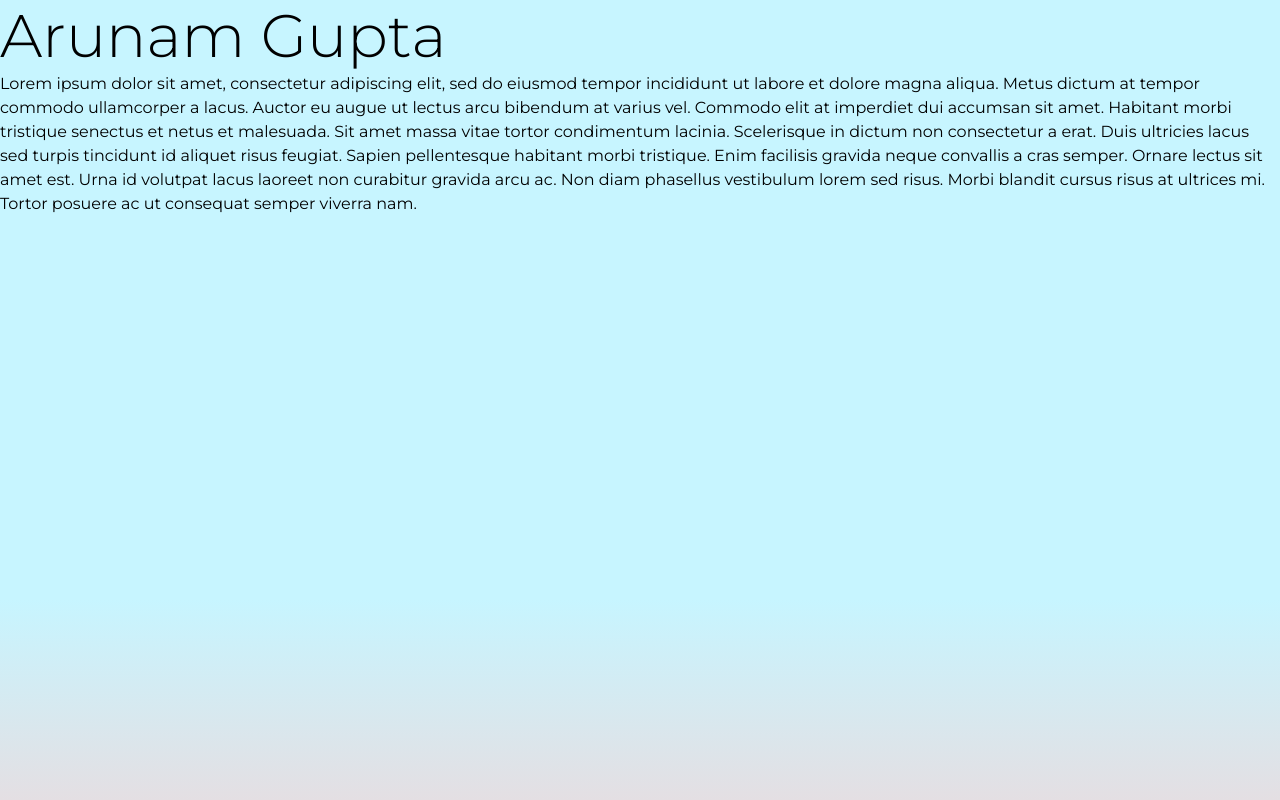
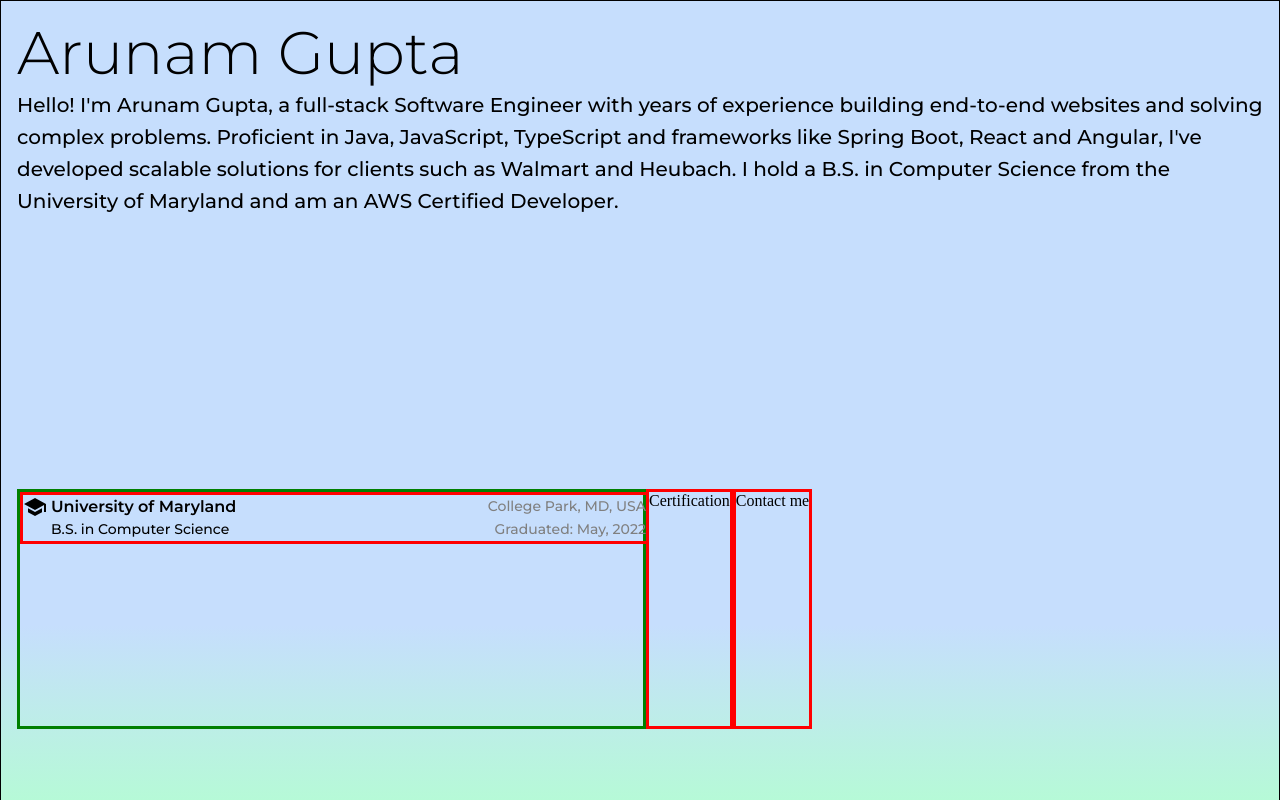
Before and after one commit to Arunam97/arunam.us, a React (Create React App) app: page / in a window 1280 px wide. Shown: the top 800 px of the page. Built offline with nearby package versions, Linux system fonts and the light colour scheme.

Commit message:
started about me section

```diff
--- /dev/null
+++ b/src/components/about-me-education/about-me-education.js
@@ -0,0 +1,50 @@
+import { Typography, Box } from "@mui/material";
+import SchoolIcon from "@mui/icons-material/School";
+
+const AboutMeEducation = () => {
+  return (
+    <Box sx={{ display: "flex", border: "solid red", width: "100%" }}>
+      <SchoolIcon sx={{ marginRight: "4px" }} />
+      <Box
+        sx={{
+          width: "100%",
+          display: "flex",
+          flexDirection: "column"
+        }}
+      >
+        <Box
+          sx={{
+            display: "flex",
+            justifyContent: "space-between",
+            alignItems: "center",
+            flexWrap: "wrap"
+          }}
+        >
+          <Typography sx={{ fontWeight: "600" }}>
+            University of Maryland
+          </Typography>
+          <Typography variant="subtitle2" color="grey">
+            College Park, MD, USA
+          </Typography>
+        </Box>
+        <Box
+          sx={{
+            display: "flex",
+            justifyContent: "space-between",
+            alignItems: "center",
+            flexWrap: "wrap"
+          }}
+        >
+          <Typography variant="subtitle2" sx={{ fontWeight: "500" }}>
+            B.S. in Computer Science
+          </Typography>
+          <Typography variant="subtitle2" color="grey">
+            Graduated: May, 2022
+          </Typography>
+        </Box>
+      </Box>
+    </Box>
+  );
+};
+
+export default AboutMeEducation;
--- a/src/components/section/section.js
+++ b/src/components/common/section/section.js
@@ -10,6 +10,8 @@ const Section = ({
     <Box
       sx={{
         background: `linear-gradient(to bottom, ${startingColor} 75%, ${endingColor} 100%)`,
+        border: "solid black 1px",
+        padding: "1rem",
         minHeight: "100vh"
       }}
     >
--- a/src/constants/constants.js
+++ b/src/constants/constants.js
@@ -1,10 +1,10 @@
 export const constants = {
   COLORS: {
     LIGHT_MODE: {
-      LIGHT_CYAN: "#C7F5FF",
-      PLATINUM: "#E4DFE3",
-      PERIWINKLE: "#C7CFFF",
-      CELESTE: "#C7FFEB"
+      BACKGROUND1: "#C6DEFD",
+      BACKGROUND2: "#B3FFD0",
+      BACKGROUND3: "#B3BBFF",
+      BACKGROUND4: "#FFC3B3"
     }
   }
 };
--- a/src/views/about-me-section-content/about-me-section-content.js
+++ b/src/views/about-me-section-content/about-me-section-content.js
@@ -1,21 +1,39 @@
-import { Typography } from "@mui/material";
+import { Box, Typography } from "@mui/material";
+import AboutMeEducation from "../../components/about-me-education/about-me-education";
 
 const AboutMeSectionContent = () => {
   return (
-    <Typography>
-      Lorem ipsum dolor sit amet, consectetur adipiscing elit, sed do eiusmod
-      tempor incididunt ut labore et dolore magna aliqua. Metus dictum at tempor
-      commodo ullamcorper a lacus. Auctor eu augue ut lectus arcu bibendum at
-      varius vel. Commodo elit at imperdiet dui accumsan sit amet. Habitant
-      morbi tristique senectus et netus et malesuada. Sit amet massa vitae
-      tortor condimentum lacinia. Scelerisque in dictum non consectetur a erat.
-      Duis ultricies lacus sed turpis tincidunt id aliquet risus feugiat. Sapien
-      pellentesque habitant morbi tristique. Enim facilisis gravida neque
-      convallis a cras semper. Ornare lectus sit amet est. Urna id volutpat
-      lacus laoreet non curabitur gravida arcu ac. Non diam phasellus vestibulum
-      lorem sed risus. Morbi blandit cursus risus at ultrices mi. Tortor posuere
-      ac ut consequat semper viverra nam.
-    </Typography>
+    <Box sx={{ display: "flex", flexDirection: "column" }}>
+      <Box
+        sx={{
+          minHeight: "50vh"
+        }}
+      >
+        <Box sx={{ width: "100%" }}>
+          <Typography variant="h6">
+            Hello! I'm Arunam Gupta, a full-stack Software Engineer with years
+            of experience building end-to-end websites and solving complex
+            problems. Proficient in Java, JavaScript, TypeScript and frameworks
+            like Spring Boot, React and Angular, I've developed scalable
+            solutions for clients such as Walmart and Heubach. I hold a B.S. in
+            Computer Science from the University of Maryland and am an AWS
+            Certified Developer.
+          </Typography>
+        </Box>
+      </Box>
+      <Box
+        sx={{
+          height: "30vh",
+          display: "flex"
+        }}
+      >
+        <Box sx={{ width: "50%", border: "solid green" }}>
+          <AboutMeEducation />
+        </Box>
+        <Box sx={{ border: "solid red" }}>Certification</Box>
+        <Box sx={{ border: "solid red" }}>Contact me</Box>
+      </Box>
+    </Box>
   );
 };
 export default AboutMeSectionContent;
--- a/src/views/home/home.js
+++ b/src/views/home/home.js
@@ -1,6 +1,6 @@
 import { Box } from "@mui/material";
 
-import Section from "../../components/section/section";
+import Section from "../../components/common/section/section";
 import AboutMeSectionContent from "../about-me-section-content/about-me-section-content";
 import SkillsSectionContent from "../skills-section-content/skills-section-content";
 import WorkExperienceSectionContent from "../work-experience-section-content/work-experience-section-content";
@@ -13,7 +13,7 @@ export const Home = () => {
   const { ARUNAM_GUPTA, SKILLS, WORK_EXPERIENCE, PROJECTS } = labels;
   const {
     COLORS: {
-      LIGHT_MODE: { LIGHT_CYAN, PLATINUM, PERIWINKLE, CELESTE }
+      LIGHT_MODE: { BACKGROUND1, BACKGROUND2, BACKGROUND3, BACKGROUND4 }
     }
   } = constants;
 
@@ -22,26 +22,26 @@ export const Home = () => {
       <Section
         title={ARUNAM_GUPTA}
         Content={AboutMeSectionContent}
-        startingColor={LIGHT_CYAN}
-        endingColor={PLATINUM}
+        startingColor={BACKGROUND1}
+        endingColor={BACKGROUND2}
       />
       <Section
         title={SKILLS}
         Content={SkillsSectionContent}
-        startingColor={PLATINUM}
-        endingColor={PERIWINKLE}
+        startingColor={BACKGROUND2}
+        endingColor={BACKGROUND3}
       />
       <Section
         title={WORK_EXPERIENCE}
         Content={WorkExperienceSectionContent}
-        startingColor={PERIWINKLE}
-        endingColor={CELESTE}
+        startingColor={BACKGROUND3}
+        endingColor={BACKGROUND4}
       />
       <Section
         title={PROJECTS}
         Content={ProjectsSectionContent}
-        startingColor={CELESTE}
-        endingColor={CELESTE}
+        startingColor={BACKGROUND4}
+        endingColor={BACKGROUND4}
       />
     </Box>
   );
```
